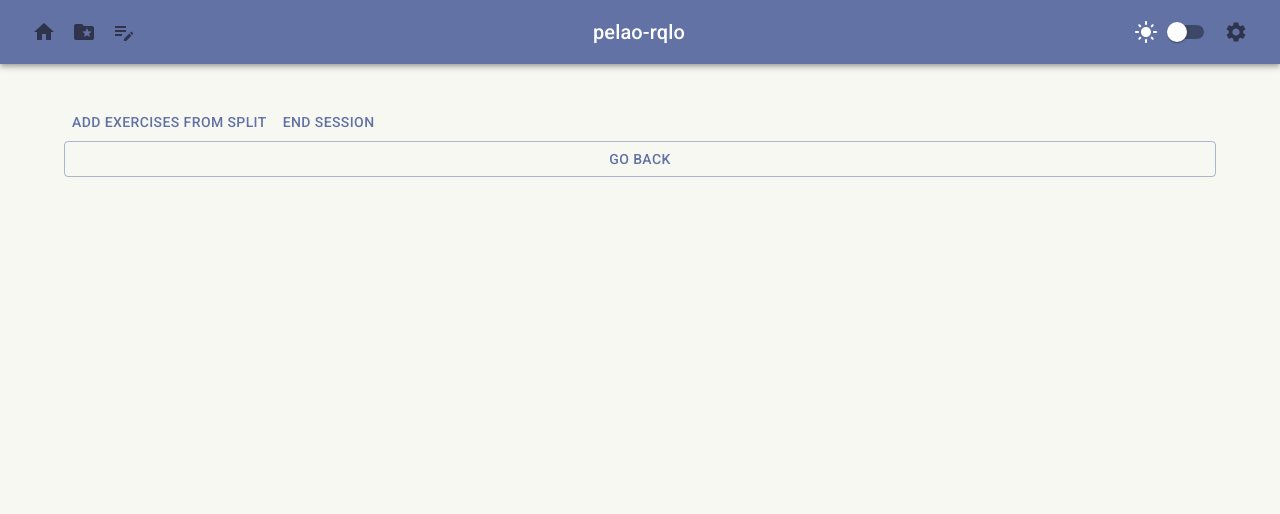
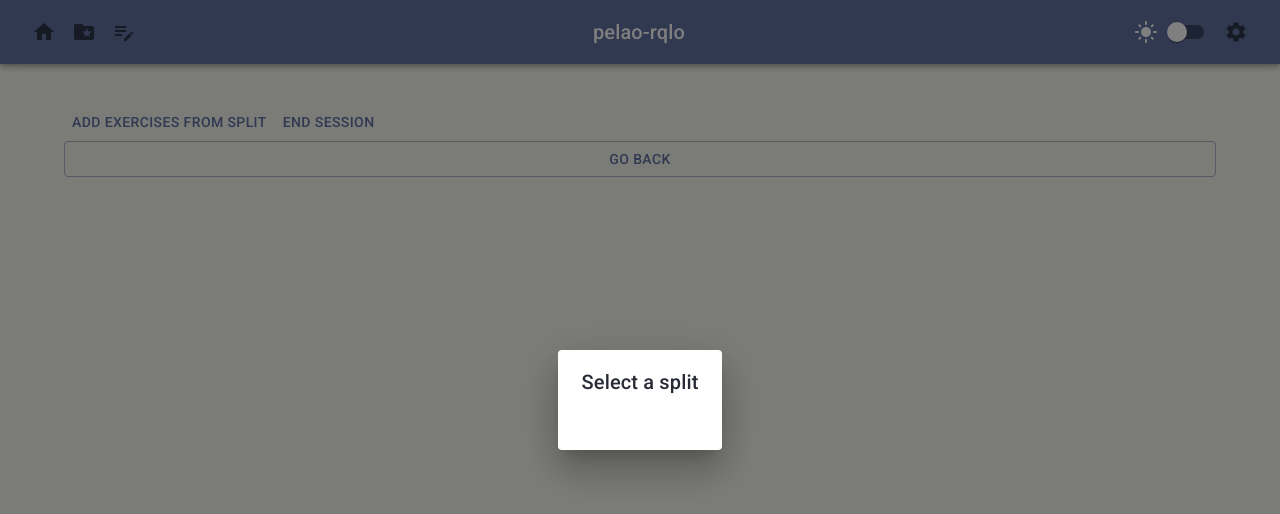
Before and after one commit to v4rgas/HairlessLifting, a React (Vite) app: page /tracker/1 in a window 1280 px wide. Both pictures are taken after a click on the button "ADD EXERCISES FROM SPLIT". Shown: the top 514 px of the page. Built offline with nearby package versions, Linux system fonts and the light colour scheme.

Commit message:
feat: Add SplitSelectorDialog component for selecting workout splits

```diff
--- /dev/null
+++ b/src/SplitTracker/ExpandedIcon.jsx
@@ -0,0 +1,12 @@
+import ExpandLess from '@mui/icons-material/ExpandLess';
+import ExpandMore from '@mui/icons-material/ExpandMore';
+import React from 'react';
+
+export default function ExpandedIcon(open) {
+    return (
+        <React.Fragment>
+            {open ? <ExpandLess /> : <ExpandMore />}
+        </ React.Fragment>
+
+    )
+}
--- /dev/null
+++ b/src/SplitTracker/SplitSelectorDialog.jsx
@@ -0,0 +1,61 @@
+import { Collapse, Dialog, DialogContent, DialogTitle, List, ListItemButton } from "@mui/material";
+import React, { useState } from 'react';
+
+import ExpandedIcon from "./ExpandedIcon";
+import useStorage from "../utils/useStorage";
+
+export default function SplitSelectorDialog({ open, onClose }) {
+    const { getSplits } = useStorage();
+    const splits = getSplits();
+
+    const [expandedSplits, setExpandedSplits] = useState({});
+    const [expandedDays, setExpandedDays] = useState({});
+
+    const toggleSplit = (id) => {
+        setExpandedSplits((prev) => ({
+            ...prev,
+            [id]: !prev[id],
+        }));
+    };
+
+    const toggleDay = (splitId, dayId) => {
+        setExpandedDays((prev) => ({
+            ...prev,
+            [`${splitId}-${dayId}`]: !prev[`${splitId}-${dayId}`],
+        }));
+    };
+
+    return (
+        <Dialog open={open} onClose={onClose}>
+            <DialogTitle>Select a split</DialogTitle>
+            <DialogContent>
+                <List>
+                    {Object.entries(splits).map(([id, split]) => (
+                        <React.Fragment key={id}>
+                            <ListItemButton onClick={() => toggleSplit(id)}>
+                                {split.splitName}
+                                <ExpandedIcon open={expandedSplits[id]} />
+                            </ListItemButton>
+                            <Collapse in={expandedSplits[id]} unmountOnExit>
+                                {split.workoutDays.map((workoutDay) => (
+                                    <React.Fragment key={workoutDay.id}>
+                                        <ListItemButton sx={{ pl: 4 }} onClick={() => toggleDay(id, workoutDay.id)}>
+                                            {workoutDay.id}
+                                        </ListItemButton>
+                                        <Collapse in={expandedDays[`${id}-${workoutDay.id}`]} unmountOnExit>
+                                            {workoutDay.workouts.map((workout) => (
+                                                <ListItemButton key={workout.id} sx={{ pl: 8 }}>
+                                                    {workout.exer.name}
+                                                </ListItemButton>
+                                            ))}
+                                        </Collapse>
+                                    </React.Fragment>
+                                ))}
+                            </Collapse>
+                        </React.Fragment>
+                    ))}
+                </List>
+            </DialogContent>
+        </Dialog>
+    );
+}
--- a/src/SplitTracker/WorkoutSessionLogger.jsx
+++ b/src/SplitTracker/WorkoutSessionLogger.jsx
@@ -2,6 +2,7 @@ import { Button, Container } from "@mui/material";
 import { useEffect, useState } from "react";
 
 import GoBackButton from "../GoBackButton";
+import SplitSelectorDialog from "./SplitSelectorDialog";
 import { useParams } from "react-router-dom";
 import useStorage from "../utils/useStorage";
 
@@ -9,6 +10,7 @@ export default function WorkoutSessionLogger() {
     const { sessionId } = useParams();
     const { getSession, saveSession } = useStorage();
     const [session, setSession] = useState({})
+    const [open, setOpen] = useState(false);
 
     useEffect(() => {
         setSession(getSession(sessionId))
@@ -18,7 +20,10 @@ export default function WorkoutSessionLogger() {
 
     return (
         <Container>
+            <SplitSelectorDialog open={open} onClose={() => setOpen(false)} />
             <Button onClick={() => {
+
+                setOpen(true)
 
             }}>Add exercises from split</Button>
             <Button onClick={() => {
```
